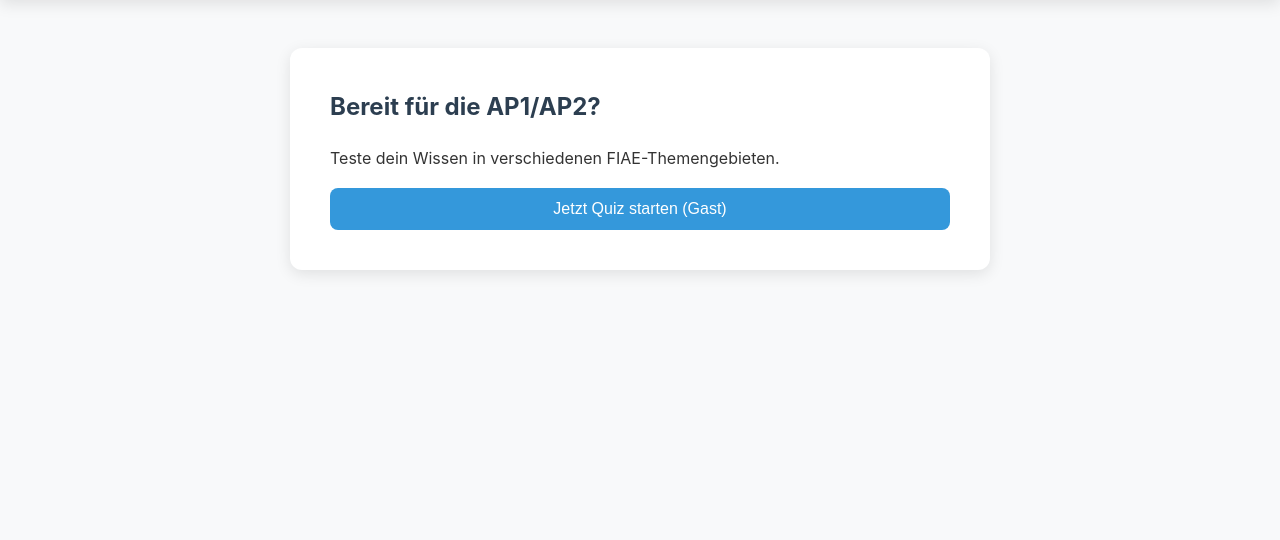
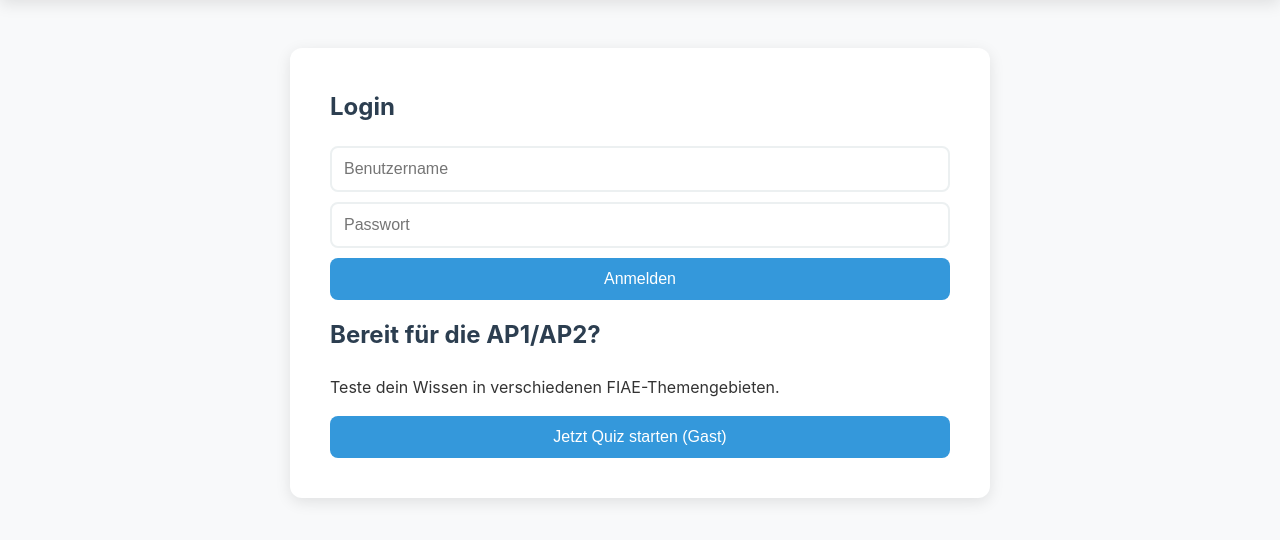
Before and after one commit to rheindev-cgn/fiae-lern-quiz, a PHP site: page / in a window 1280 px wide. Shown: the part 142-682 px from the top of the page. Run offline with PHP 8.4, Linux system fonts and the light colour scheme.

Commit message:
feat: complete login flow with HTML form and JS fetch

```diff
--- a/public/index.html
+++ b/public/index.html
@@ -1,19 +1,30 @@
 <!DOCTYPE html>
 <html lang="de">
+
 <head>
     <meta charset="UTF-8">
     <meta name="viewport" content="width=device-width, initial-scale=1.0">
     <title>FIAE Quiz - Dein Lernbegleiter</title>
     <link rel="stylesheet" href="style.css">
 </head>
+
 <body>
     <header>
         <h1>FIAE Lern-Quiz</h1>
         <nav id="main-nav">
-            </nav>
+        </nav>
     </header>
 
     <main id="app">
+        <section id="login-screen">
+            <h2>Login</h2>
+            <div class="form-group">
+                <input type="text" id="login-username" placeholder="Benutzername">
+                <input type="password" id="login-password" placeholder="Passwort">
+                <button id="login-submit-btn" class="btn-primary">Anmelden</button>
+            </div>
+            <p id="login-error" class="error-text hidden"></p>
+        </section>
         <section id="start-screen">
             <h2>Bereit für die AP1/AP2?</h2>
             <p>Teste dein Wissen in verschiedenen FIAE-Themengebieten.</p>
@@ -24,7 +35,7 @@
             <div id="question-container">
                 <h3 id="question-text">Fragetext wird geladen...</h3>
                 <div id="answer-buttons" class="btn-grid">
-                    </div>
+                </div>
             </div>
             <div id="quiz-footer">
                 <p>Kategorie: <span id="category-name">-</span></p>
@@ -35,4 +46,5 @@
 
     <script src="js/app.js"></script>
 </body>
+
 </html>
--- a/public/style.css
+++ b/public/style.css
@@ -109,3 +109,22 @@ button:disabled {
     border-color: var(--error) !important;
     color: white !important;
 }
+.form-group {
+    display: flex;
+    flex-direction: column;
+    gap: 10px;
+    margin-bottom: 1rem;
+}
+
+input {
+    padding: 12px;
+    border: 2px solid #ecf0f1;
+    border-radius: 8px;
+    font-size: 1rem;
+}
+
+.error-text {
+    color: var(--error);
+    font-weight: bold;
+    font-size: 0.9rem;
+}
```
Also changed, not shown: public/api/login.php (added, +50 -0 lines), src/Models/User.php (added, +14 -0 lines), src/Repositories/UserRepository.php (added, +27 -0 lines), public/js/app.js.
